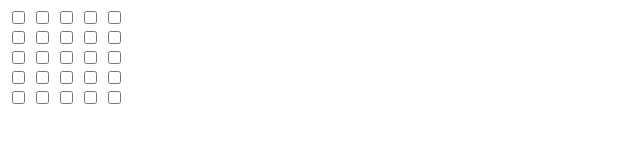
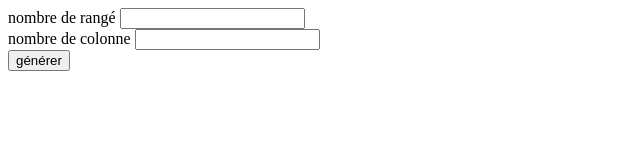
Before and after one commit to Angel-Smith974/salleCinema, a plain HTML site: page index.html in a window 1280 px wide. Shown: the whole page, without its empty margins (0-640 px from the left). Drawn offline with Linux system fonts and the light colour scheme.

Commit message:
recuperation de donne

```diff
--- a/index.html
+++ b/index.html
@@ -10,6 +10,23 @@
 </head>
 
 <body>
+
+
+
+        <label for="">nombre de rangé</label>
+        <input type="texte" id="range" value="">
+
+        <br>
+
+        <label for="">nombre de colonne</label>
+        <input type="text" id="colonne" value="">
+
+        <br>
+
+        <button class="bouton">générer</button>
+
+
+    <!--
     <div class="zone01">
         <div class="row">
             <div class="col">
@@ -49,7 +66,7 @@
             </div>
         </div>
     </div>
-
+-->
 
 
     <script src="js/app.js"></script>
--- a/js/app.js
+++ b/js/app.js
@@ -1,11 +1,11 @@
+/*
 let mesPlaces = document.querySelectorAll('.zone01 input');
 
 console.log(mesPlaces);
 
 
-
 function checkboxCocher(){
-    if(document.querySelector('#01').checked == true){
+    if(document.getElementById('#01').checked == true){
         console.log(mesPlaces.indexOf, "celui-ci est coché");
     }
     else{
@@ -15,3 +15,34 @@ function checkboxCocher(){
 checkboxCocher();
 
 console.log(mesPlaces.checked);
+*/
+
+let range = document.querySelector('#range');
+let colonne = document.querySelector('#colonne');
+let bouton = document.querySelector(".bouton");
+//let monTableau = [];
+let rangerDemander;
+let colonneDemander;
+
+
+//console.log(range.value);
+//console.log(colonne);
+
+function generer(){
+    bouton.onclick = function(){
+        //console.log(range.value, colonne.value);
+        //console.log(range.value);
+       // console.log(colonne.value);
+        rangerDemander = range.value;
+        colonneDemander = colonne.value;
+        //monTableau.push(range.value, colonne.value);
+    }
+}
+
+
+console.log(rangerDemander);
+console.log(colonneDemander);
+//console.log(monTableau);
+
+
+generer();
```
